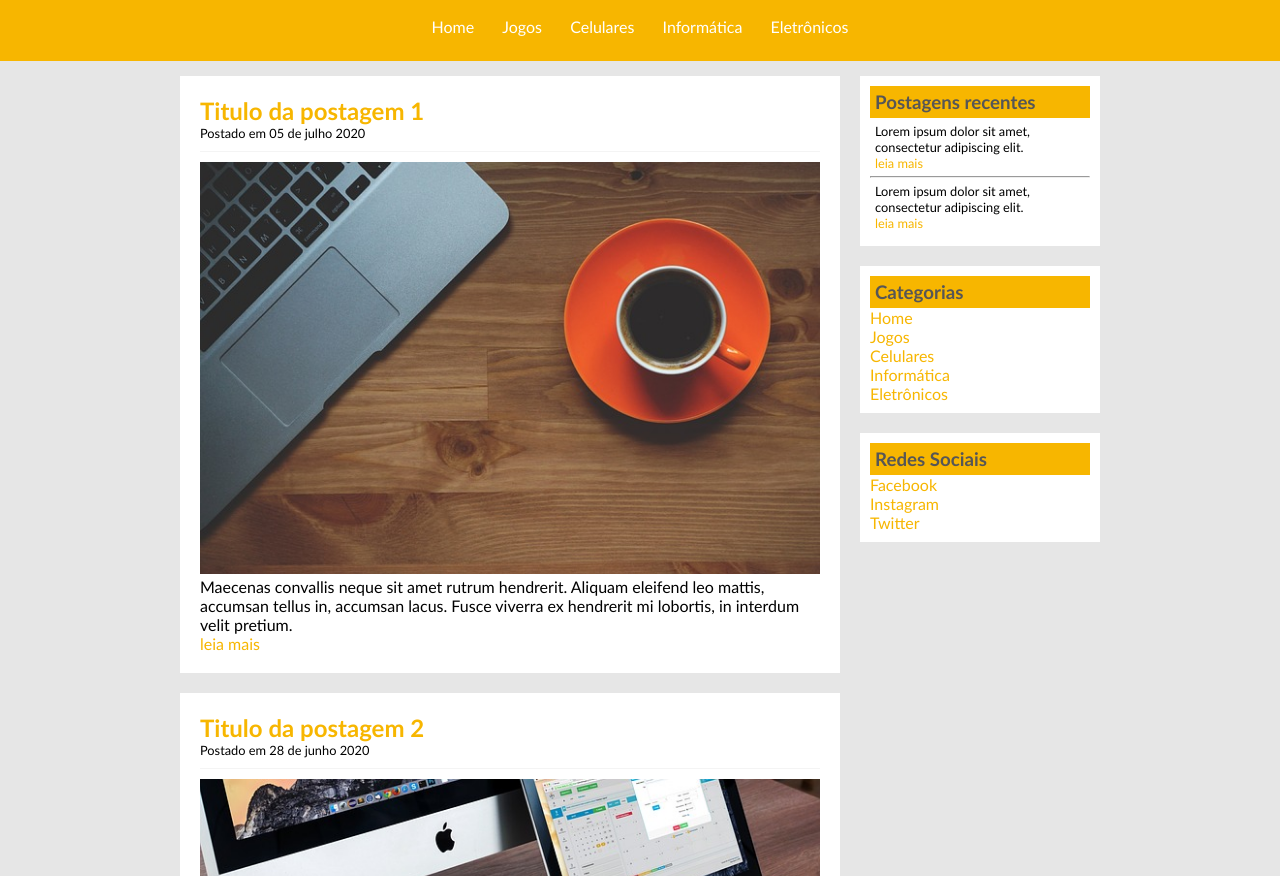
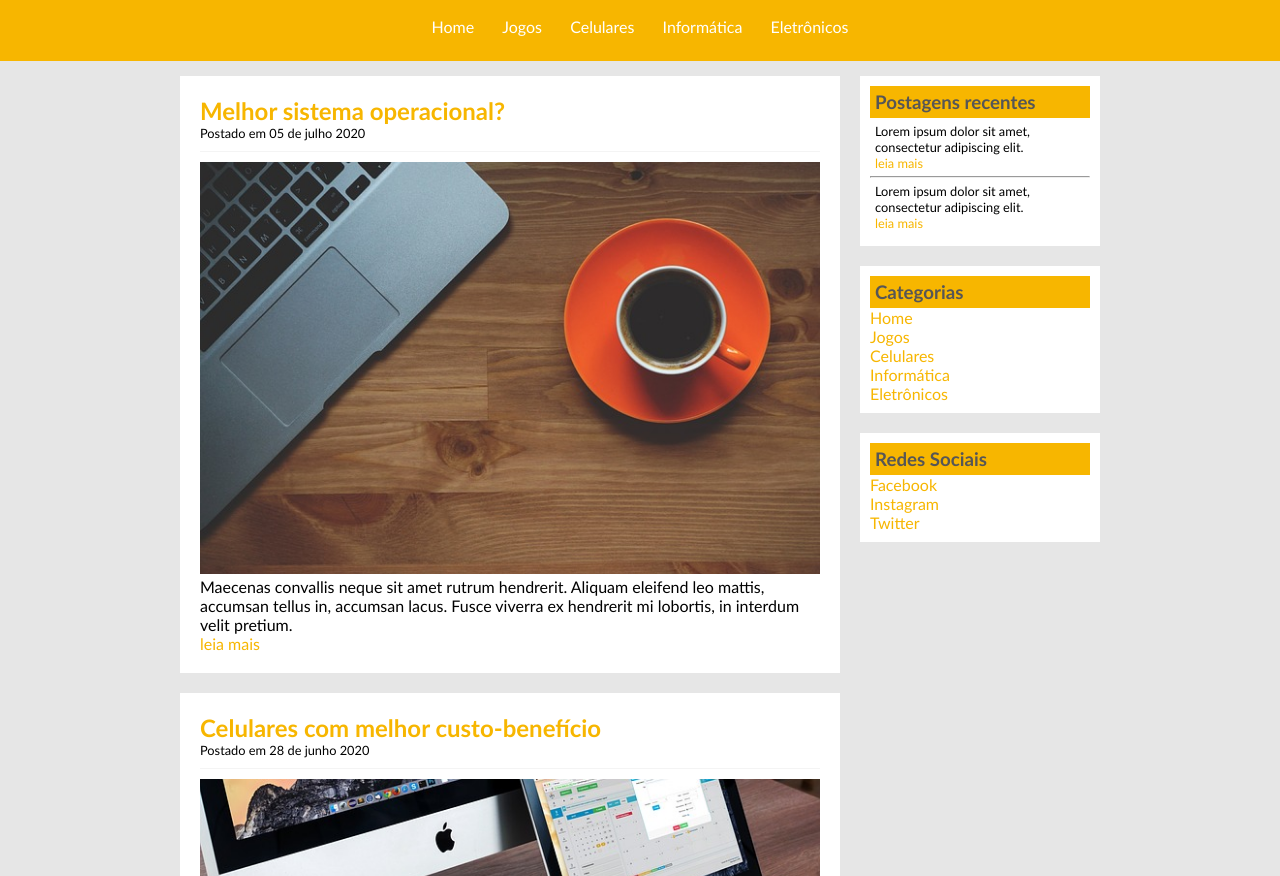
Before and after one commit to marcosalmeida91/TecBlog, a plain HTML site: page index.html in a window 1280 px wide. Shown: the part 76-952 px from the top of the page. Drawn offline with Linux system fonts and the light colour scheme.

Commit message:
Atualização 1.1

```diff
--- a/index.html
+++ b/index.html
@@ -39,7 +39,7 @@
 			<!-- INÍCIO DAS POSTAGENS-->
 			<div class="postagem">
 
-				<h2>Titulo da postagem 1</h2>
+				<h2>Melhor sistema operacional?</h2>
 				<span class="data-postagem">Postado em 05 de julho 2020</span>
 				<img  width="620" src="imagens/imagem1.jpg" alt="">
 				<p>Maecenas convallis neque sit amet rutrum hendrerit. Aliquam eleifend leo mattis, accumsan tellus in, accumsan lacus. Fusce viverra ex hendrerit mi lobortis, in interdum velit pretium.
@@ -49,7 +49,7 @@
 			</div>
 			<div class="postagem">
 
-				<h2>Titulo da postagem 2</h2>
+				<h2>Celulares com melhor custo-benefício</h2>
 				<span class="data-postagem">Postado em 28 de junho 2020</span>
 				<img  width="620" src="imagens/imagem2.jpg" alt="">
 				<p>Maecenas convallis neque sit amet rutrum hendrerit. Aliquam eleifend leo mattis, accumsan tellus in, accumsan lacus. Fusce viverra ex hendrerit mi lobortis, in interdum velit pretium.
```
